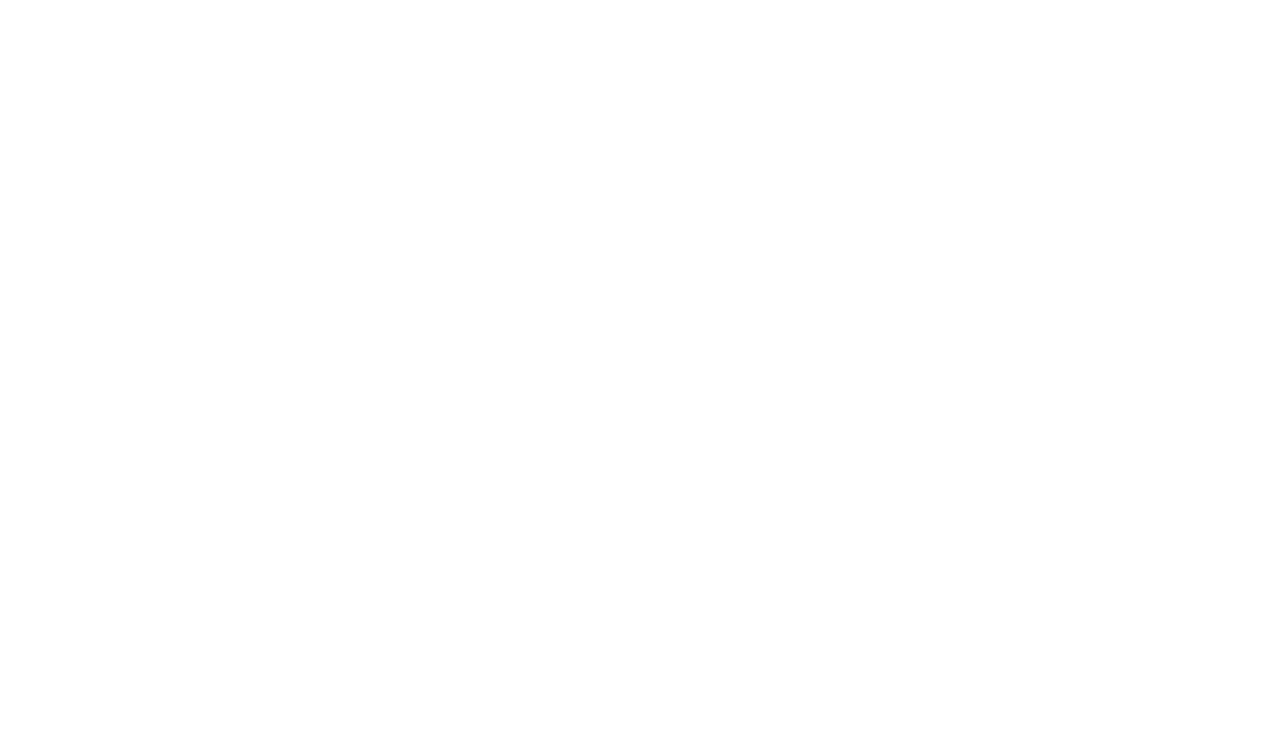
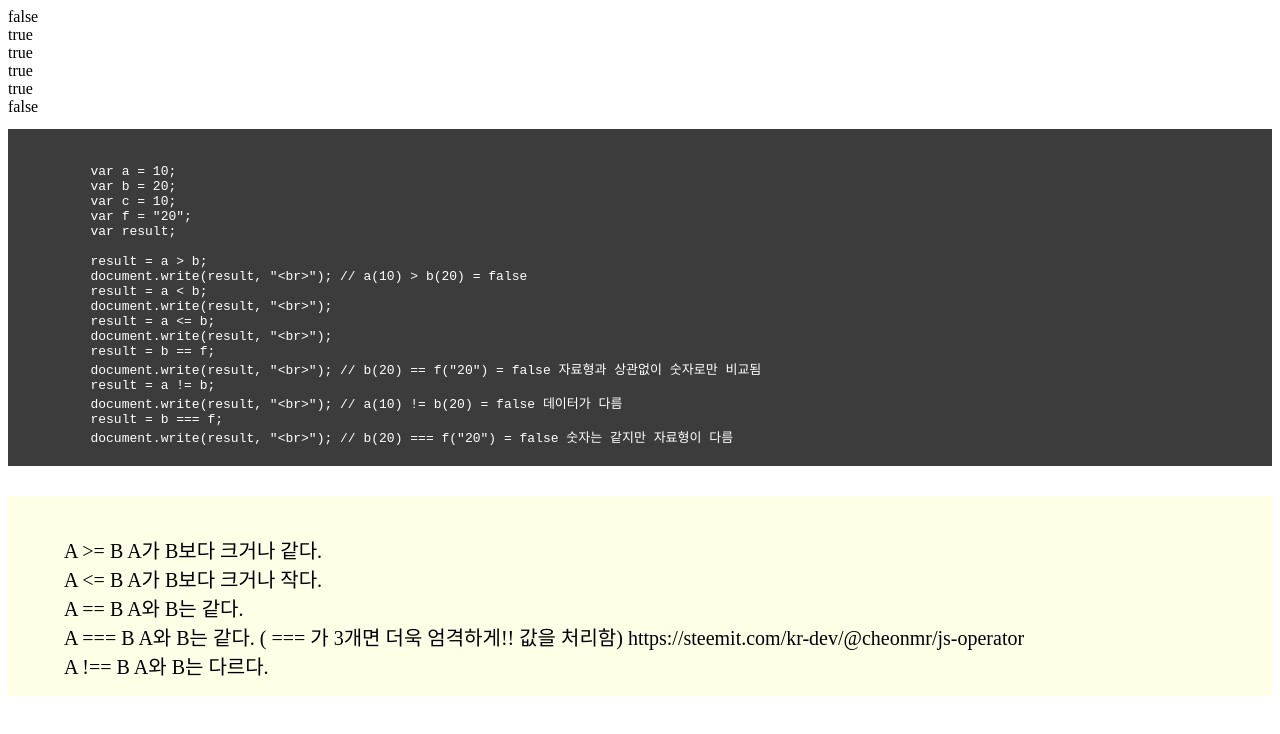
Before and after one commit to zoflffj/doit-javascript-study, a plain HTML site: page 01_첫째마당 소스/2장/part2-5-5-test.html in a window 1280 px wide. Drawn offline with Linux system fonts and the light colour scheme.

Commit message:
20220422 growth_test.html 이 부분 이상해ㅡㅡ
지식인남김
https://kin.naver.com/qna/detail.naver?d1id=1&dirId=1040202&docId=417816786

```diff
--- a/01_첫째마당 소스/2장/part2-5-5-test.html
+++ b/01_첫째마당 소스/2장/part2-5-5-test.html
@@ -10,8 +10,62 @@
 		var f = "20";
 		var result;
 
+		result = a > b;
+		document.write(result, "<br>"); // a(10) > b(20) = false
+		result = a < b;
+		document.write(result, "<br>");
+		result = a <= b;
+		document.write(result, "<br>");
+		result = b == f;
+		document.write(result, "<br>"); // b(20) == f("20") = false 자료형과 상관없이 숫자로만 비교됨
+		result = a != b;
+		document.write(result, "<br>"); // a(10) != b(20) = false 데이터가 다름
+		result = b === f;
+		document.write(result, "<br>"); // b(20) == f("20") = false 숫자는 같지만 자료형이 다름
 	</script>
+	<style>
+		XMP {
+			padding: 20px;
+			background: #3c3c3c;
+			color: #FFFFFF;
+		}
+
+		.memo{
+			padding: 16px;
+			margin-top: 30px;
+			background: #FFFFE7FF;
+			white-space: break-spaces;
+			font-size: 20px;
+		}
+	</style>
 </head>
 <body>
+<XMP>
+	var a = 10;
+	var b = 20;
+	var c = 10;
+	var f = "20";
+	var result;
+
+	result = a > b;
+	document.write(result, "<br>"); // a(10) > b(20) = false
+	result = a < b;
+	document.write(result, "<br>");
+	result = a <= b;
+	document.write(result, "<br>");
+	result = b == f;
+	document.write(result, "<br>"); // b(20) == f("20") = false 자료형과 상관없이 숫자로만 비교됨
+	result = a != b;
+	document.write(result, "<br>"); // a(10) != b(20) = false 데이터가 다름
+	result = b === f;
+	document.write(result, "<br>"); // b(20) === f("20") = false 숫자는 같지만 자료형이 다름
+</XMP>
+<div class="memo">
+	A >= B A가 B보다 크거나 같다.
+	A <= B A가 B보다 크거나 작다.
+	A == B A와 B는 같다.
+	A === B A와 B는 같다. ( === 가 3개면 더욱 엄격하게!! 값을 처리함) https://steemit.com/kr-dev/@cheonmr/js-operator
+	A !== B A와 B는 다르다.
+</div>
 </body>
 </html>
```
Also changed, not shown: 01_첫째마당 소스/2장/growth_test.html (+43 -0 lines), 01_첫째마당 소스/2장/texttable_test.html (+24 -1 lines).
